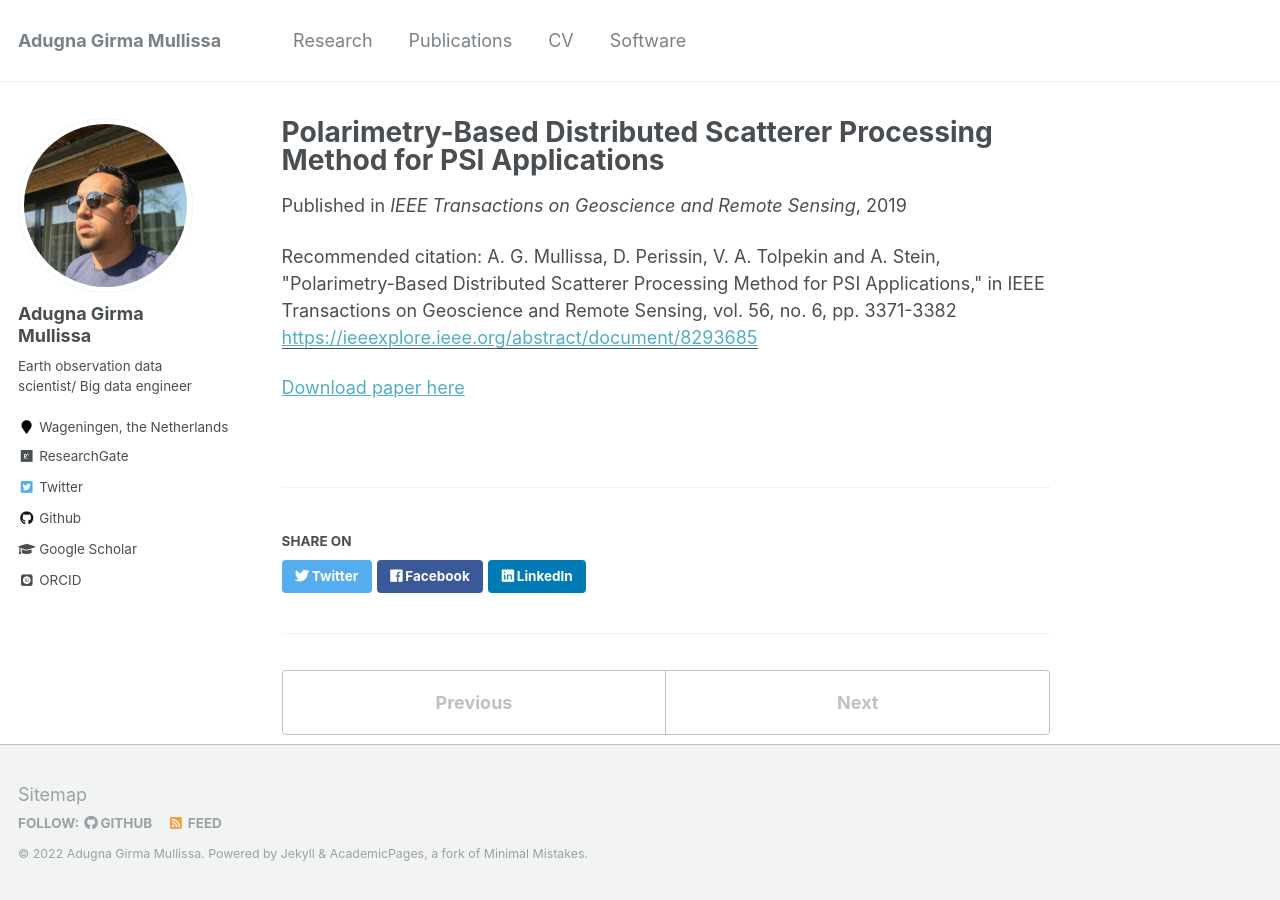
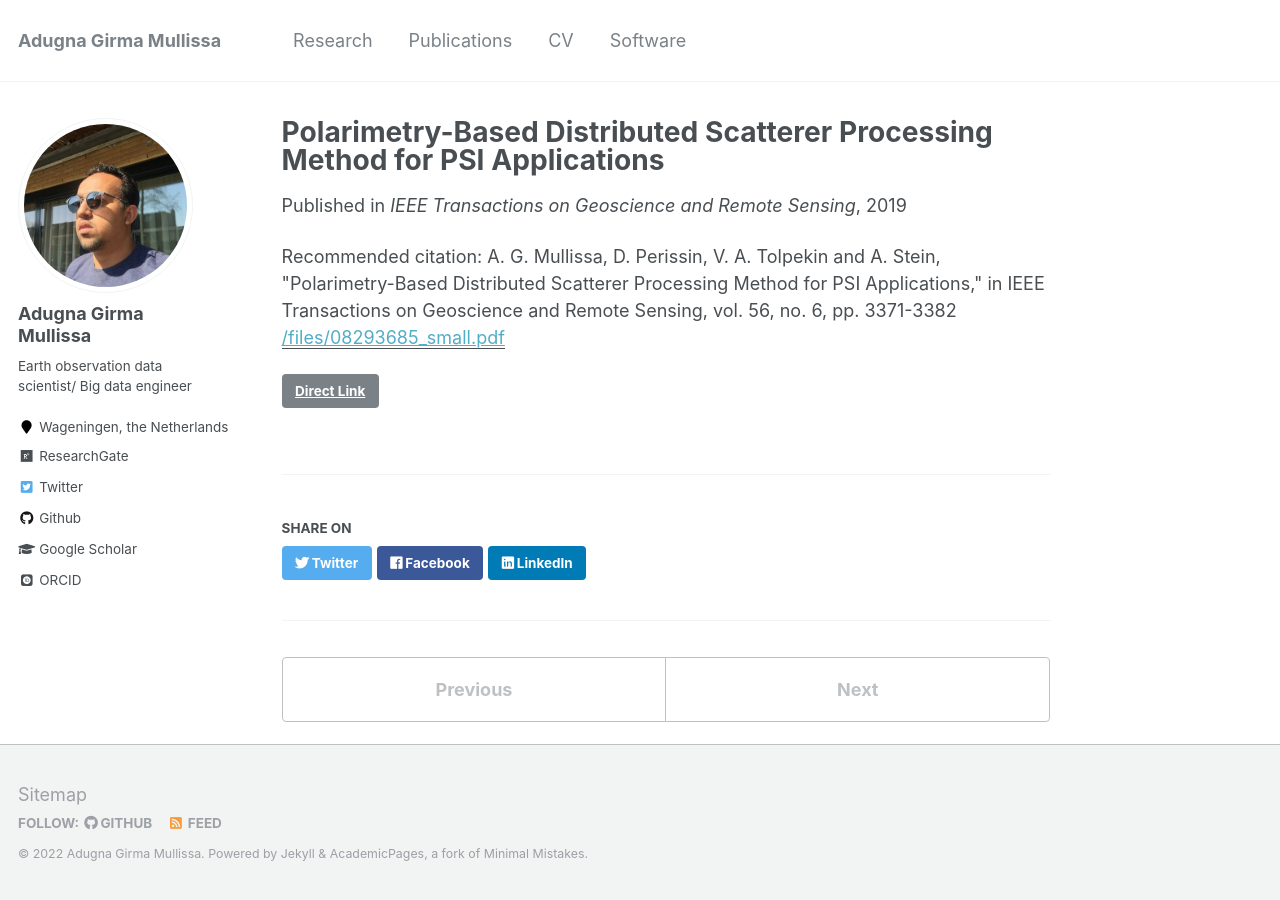
Before and after one commit to adugnag/adugnag.github.io, a Jekyll site: the page built from _publications/paper7.md, in a window 1280 px wide. Built offline with Jekyll 4.4.1, drawn with Linux system fonts in a browser that asks for light colours; some web fonts are replaced.

Commit message:
Update paper7.md

```diff
--- a/_publications/paper7.md
+++ b/_publications/paper7.md
@@ -5,8 +5,7 @@ permalink: /publication/paper7
 excerpt: ''
 date: 2019-12-22
 venue: 'IEEE Transactions on Geoscience and Remote Sensing'
-paperurl: 'https://ieeexplore.ieee.org/abstract/document/8293685'
+paperurl: '/files/08293685_small.pdf'
+link: 'http://dx.doi.org/10.1109/TGRS.2018.2798705'
 citation: 'A. G. Mullissa, D. Perissin, V. A. Tolpekin and A. Stein, "Polarimetry-Based Distributed Scatterer Processing Method for PSI Applications," in IEEE Transactions on Geoscience and Remote Sensing, vol. 56, no. 6, pp. 3371-3382'
 ---
-
-[Download paper here](https://github.com/adugnag/adugnag.github.io/blob/master/files/08293685_small.pdf)
```
